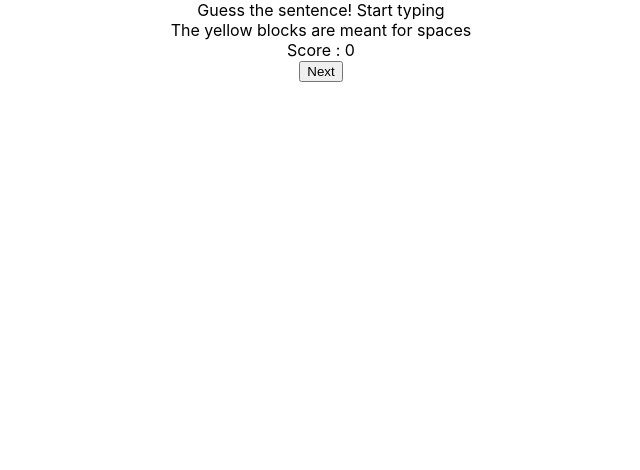
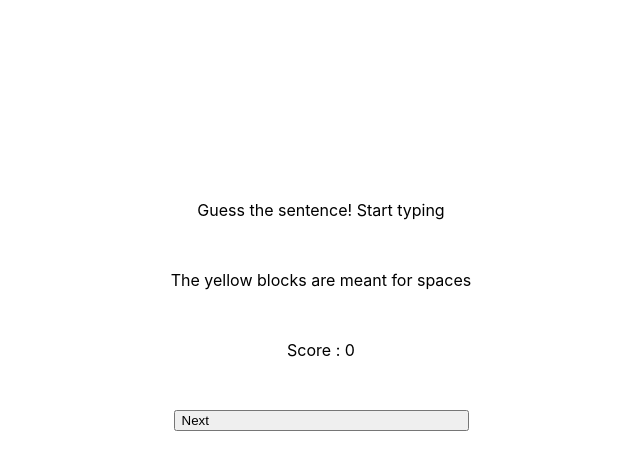
Before and after one commit to sawsanCS/scrambler, a React (Create React App) app: page / in a window 1280 px wide. Shown: the top 470 px of the page, without its empty margins (319-959 px from the left). Built offline with nearby package versions, Linux system fonts and the light colour scheme; no server answers.

Commit message:
styling in the sentence page

```diff
--- a/src/components/Sentence.css
+++ b/src/components/Sentence.css
@@ -1,13 +1,30 @@
 .currentSentence {
+  display: flex;
+  flex-direction: column;
+  margin: 25px;
+  padding: 25px;
 }
 .title {
+  color: blue;
+  font-size: large;
+  margin: 25px;
+  padding: 25px;
 }
 
 .clarification1 {
+  margin: 25px;
+  padding: 25px;
 }
 .clarification1 {
+  margin: 25px;
+  padding: 25px;
 }
 .score {
+  margin: 25px;
+  padding: 25px;
 }
 button {
+  display: flex;
+  align-self: center;
+  width: 25%;
 }
--- a/src/components/Sentence.js
+++ b/src/components/Sentence.js
@@ -1,5 +1,6 @@
 import React from "react";
 import { useEffect, useState } from "react";
+import "./Sentence.css";
 
 function Sentence(props) {
   console.log("props of sentence", props);
```
